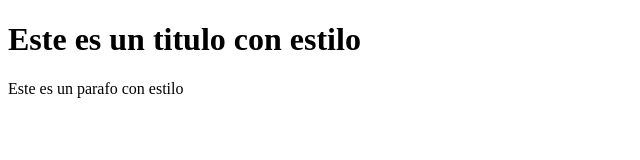
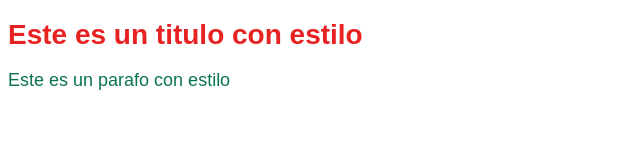
Before and after one commit to AristidesRodriguez/modulo8, a plain HTML site: page index.html in a window 1280 px wide. Shown: the whole page, without its empty margins (0-640 px from the left). Drawn offline with Linux system fonts and the light colour scheme.

Commit message:
Cambio en los colores

```diff
--- a/index.html
+++ b/index.html
@@ -6,7 +6,7 @@
     <title>Archivos CSS</title>
 </head>
 <body>
-    <h1>Este es un titulo con estilo</h1>
-    <p>Este es un parafo con estilo</p>
+    <h1 style="color: rgb(231,34,34); font-family: sans-serif; font-size: 28px;">Este es un titulo con estilo</h1>
+    <p style="color: rgb(10,116,80); font-family: sans-serif; font-size: 18px;">Este es un parafo con estilo</p>
 </body>
 </html>
```
